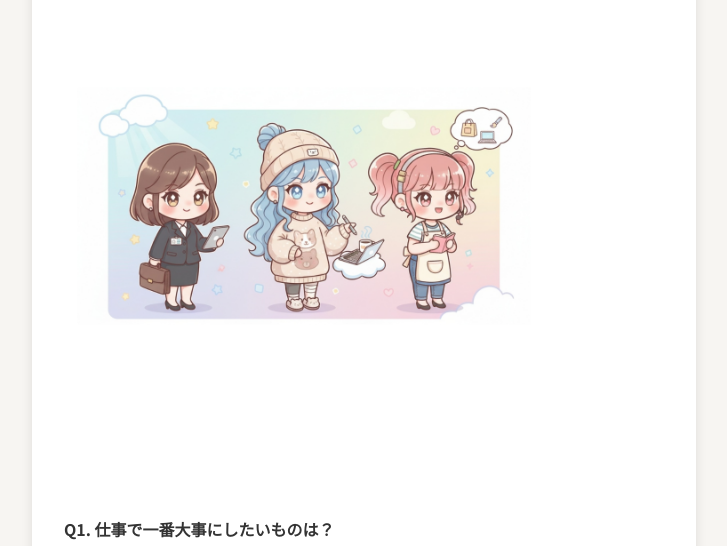
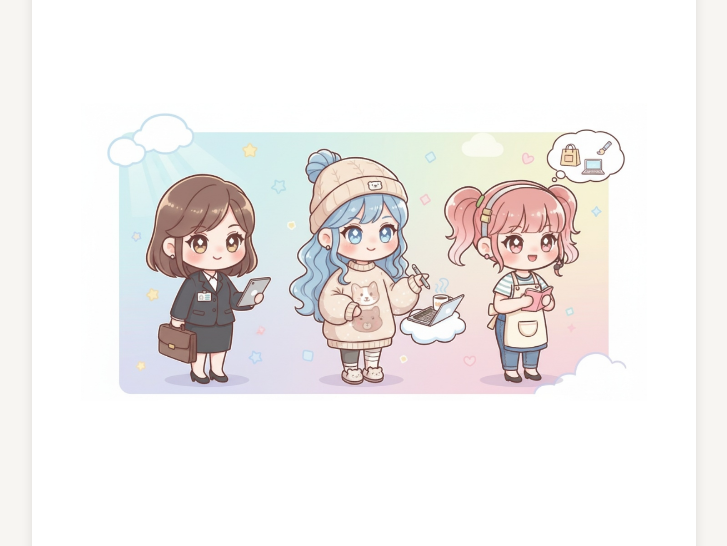
Before and after one commit to megmegfire/jibunworkstyle-diagnosis, a plain HTML site: page index.html in a window 1280 px wide. Shown: the part 180-726 px from the top of the page, without its empty margins (276-1003 px from the left). Drawn offline with Linux system fonts and the light colour scheme.

Commit message:
Add files via upload

```diff
--- a/index.html
+++ b/index.html
@@ -113,7 +113,7 @@
 <body>
   <div class="container">
     <h1>あなたに合った<br>じぶん働き方診断</h1>
-    <img src="main.png" alt="じぶん働き方診断" style="width:80%;max-
+    <img src="main.png" alt="じぶん働き方診断" style="width:100%;max-
     <form id="quizForm">
       <div class="step active" data-step="1">
         <div class="question">
```
